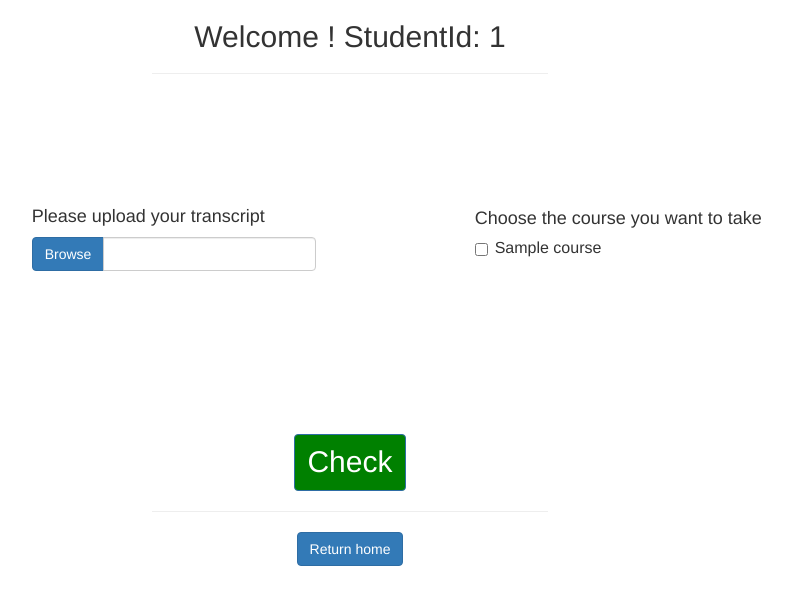
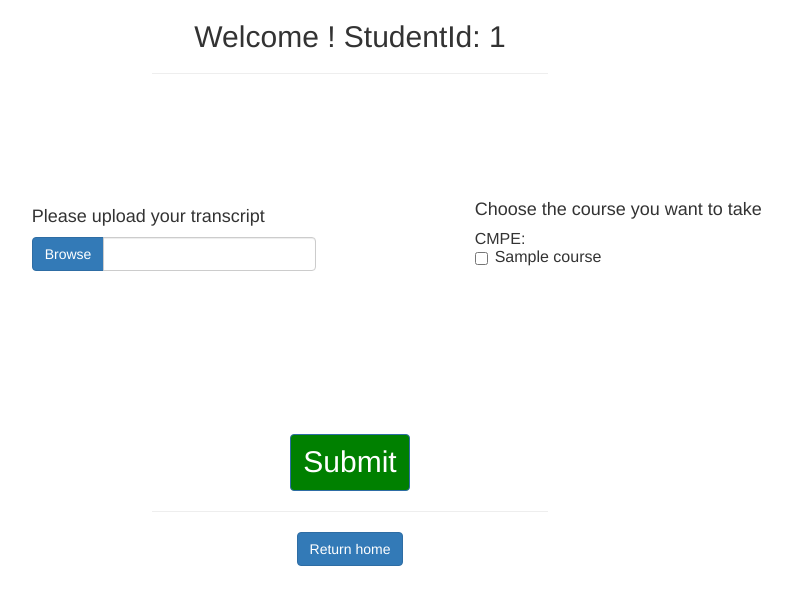
Before and after one commit to ericclone/CMPE273-Team-Project, a Flask app: template flask-aws-tutorial-master/templates/login.html in a window 1280 px wide. Shown: the top 605 px of the page, without its empty margins (290-1082 px from the left). Run offline with Flask 2, Linux system fonts and the light colour scheme; the template is opened without the code that fills it: most values are stand-ins (such as "Sample title", 1, 10 or a date in 2020); some libraries are stand-ins or nearby versions.

Commit message:
Update login.html

```diff
--- a/flask-aws-tutorial-master/templates/login.html
+++ b/flask-aws-tutorial-master/templates/login.html
@@ -8,9 +8,17 @@
 <script src="https://ajax.googleapis.com/ajax/libs/jquery/3.2.1/jquery.min.js"></script>
 <script src="https://maxcdn.bootstrapcdn.com/bootstrap/3.3.7/js/bootstrap.min.js"></script>
 <link href="https://maxcdn.bootstrapcdn.com/bootstrap/3.3.4/css/bootstrap.min.css" rel="stylesheet"/>
+<script>
+function dodata(){
+       var result = $("input[name=xxx]:checked").map(function () {return this.value;}).get().join(",");
 
+     $("#result").val(result);
 
+     alert($("#result").val());
 
+   }
+
+</script>
 <body>
 <div class="col-md-4 col-md-offset-4">
 
@@ -40,14 +48,20 @@
 <div class="checkbox">
 <table>
 <h4>Choose the course you want to take</h4>
-
+CMPE:<br />
 {% for z in courseinfo %}
 <tr>
 <td>
-<label><input type="checkbox" value="">{{z.Course}}</label>
+<label><input type="checkbox" value="{{z.Course}}" name ="xxx">{{z.Course}}</label>
 </td></tr>
+
 {% endfor %}
 </table>
+
+<form method="post" action="/check">
+<input type="hidden" name="result" id="result" >
+
+
 </div>
 
 </td>
@@ -55,8 +69,9 @@
 </table>
 
 <div align="center">
-   <p><button type="submit" class="btn btn-primary" style="background-color:green;font-size:30px;">Check</button></p>
+   <p><input type="submit" onclick ="dodata()" class="btn btn-primary" style="background-color:green;font-size:30px;"></button></p>
 </div>
+</form>
 
 
 <hr>
```
